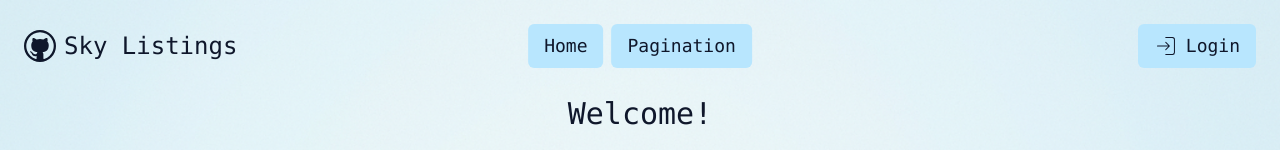
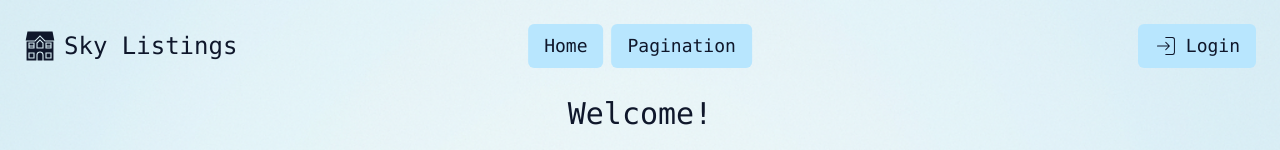
Before and after one commit to olliuhlbeck/sky-listings, a React (Vite) app in the folder frontend/: page / in a window 1280 px wide. Shown: the top 150 px of the page. Built offline with nearby package versions, Linux system fonts and the light colour scheme.

Commit message:
edit header container logo

```diff
--- a/frontend/src/components/HeaderComponents/HeaderContainer.tsx
+++ b/frontend/src/components/HeaderComponents/HeaderContainer.tsx
@@ -2,9 +2,9 @@ import { Link } from 'react-router-dom';
 import { HeaderContainerProps } from '../../types/HeaderContainerProps';
 import HeaderButton from '../HeaderComponents/HeaderButton';
 import IconComponent from '../GeneralComponents/IconComponent';
-import { VscGithub } from 'react-icons/vsc';
 import { CiLogin, CiLogout } from 'react-icons/ci';
 import { useAuth } from '../../utils/useAuth';
+import { GiFamilyHouse } from 'react-icons/gi';
 
 const HeaderContainer = ({ title, link }: HeaderContainerProps) => {
   const navigationLinks = [
@@ -18,7 +18,7 @@ const HeaderContainer = ({ title, link }: HeaderContainerProps) => {
     <header className='fixed top-0 left-0 w-full z-'>
       <div className='container mx-auto flex items-center justify-between p-6'>
         <Link className='flex space-x-2 text-slate-900' to={link}>
-          <IconComponent icon={VscGithub} size={32} />
+          <IconComponent icon={GiFamilyHouse} size={32} />
           <h2 className='text-2xl text-center hidden md:block'>{title}</h2>
         </Link>
         <div className='absolute left-1/2 transform -translate-x-1/2 space-x-2 hidden xl:flex'>
```
